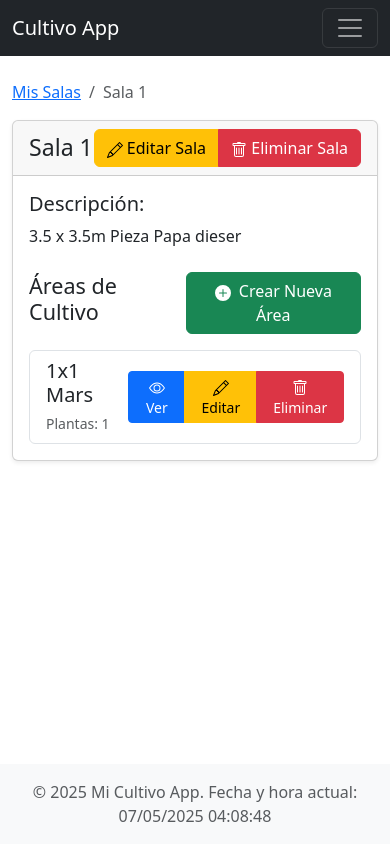
After one commit to Gautoo/Cannabia, a Django app: page /cultivo/salas/1/ in a window 390 px wide. The commit adds this page. Run offline with Django 5.2, Linux system fonts and the light colour scheme; a user stored in the database is signed in; data comes from the database, SQL or seed files in the repository; both versions use the stored data as it was after the commit.

Commit message:
3.3 DE CLAUDE

```diff
--- /dev/null
+++ b/gestion_cultivo/templates/gestion_cultivo/detalle_sala.html
@@ -0,0 +1,90 @@
+{% extends "gestion_cultivo/base.html" %}
+
+{% block title %}{{ sala.nombre }} - Detalles{% endblock %}
+
+{% block content %}
+<nav aria-label="breadcrumb">
+    <ol class="breadcrumb">
+        <li class="breadcrumb-item"><a href="{% url 'gestion_cultivo:lista_salas' %}">Mis Salas</a></li>
+        <li class="breadcrumb-item active" aria-current="page">{{ sala.nombre }}</li>
+    </ol>
+</nav>
+
+<div class="card shadow-sm mb-4">
+    <div class="card-header d-flex justify-content-between align-items-center">
+        <h3 class="mb-0">{{ sala.nombre }}</h3>
+        <div class="btn-group" role="group" aria-label="Acciones para sala">
+            <a href="{% url 'gestion_cultivo:editar_sala' sala.id %}" class="btn btn-warning">
+                <svg xmlns="http://www.w3.org/2000/svg" width="16" height="16" fill="currentColor" class="bi bi-pencil" viewBox="0 0 16 16">
+                    <path d="M12.146.146a.5.5 0 0 1 .708 0l3 3a.5.5 0 0 1 0 .708l-10 10a.5.5 0 0 1-.168.11l-5 2a.5.5 0 0 1-.65-.65l2-5a.5.5 0 0 1 .11-.168l10-10zM11.207 2.5 13.5 4.793 14.793 3.5 12.5 1.207 11.207 2.5zm1.586 3L10.5 3.207 4 9.707V10h.5a.5.5 0 0 1 .5.5v.5h.5a.5.5 0 0 1 .5.5v.5h.293l6.5-6.5zm-9.761 5.175-.106.106-1.528 3.821 3.821-1.528.106-.106A.5.5 0 0 1 5 12.5V12h-.5a.5.5 0 0 1-.5-.5V11h-.5a.5.5 0 0 1-.468-.325z"/>
+                </svg>
+                Editar Sala
+            </a>
+            <a href="{% url 'gestion_cultivo:eliminar_sala' sala.id %}" class="btn btn-danger">
+                <svg xmlns="http://www.w3.org/2000/svg" width="16" height="16" fill="currentColor" class="bi bi-trash" viewBox="0 0 16 16">
+                    <path d="M5.5 5.5A.5.5 0 0 1 6 6v6a.5.5 0 0 1-1 0V6a.5.5 0 0 1 .5-.5zm2.5 0a.5.5 0 0 1 .5.5v6a.5.5 0 0 1-1 0V6a.5.5 0 0 1 .5-.5zm3 .5a.5.5 0 0 0-1 0v6a.5.5 0 0 0 1 0V6z"/>
+                    <path fill-rule="evenodd" d="M14.5 3a1 1 0 0 1-1 1H13v9a2 2 0 0 1-2 2H5a2 2 0 0 1-2-2V4h-.5a1 1 0 0 1-1-1V2a1 1 0 0 1 1-1H6a1 1 0 0 1 1-1h2a1 1 0 0 1 1 1h3.5a1 1 0 0 1 1 1v1zM4.118 4 4 4.059V13a1 1 0 0 0 1 1h6a1 1 0 0 0 1-1V4.059L11.882 4H4.118zM2.5 3V2h11v1h-11z"/>
+                </svg>
+                Eliminar Sala
+            </a>
+        </div>
+    </div>
+    <div class="card-body">
+        <div class="mb-4">
+            <h5>Descripción:</h5>
+            <p>{{ sala.descripcion|default:"No hay descripción disponible." }}</p>
+        </div>
+
+        <div class="mt-4">
+            <div class="d-flex justify-content-between align-items-center mb-3">
+                <h4>Áreas de Cultivo</h4>
+                <a href="#" class="btn btn-success">
+                    <svg xmlns="http://www.w3.org/2000/svg" width="16" height="16" fill="currentColor" class="bi bi-plus-circle-fill me-1" viewBox="0 0 16 16">
+                        <path d="M16 8A8 8 0 1 1 0 8a8 8 0 0 1 16 0zM8.5 4.5a.5.5 0 0 0-1 0v3h-3a.5.5 0 0 0 0 1h3v3a.5.5 0 0 0 1 0v-3h3a.5.5 0 0 0 0-1h-3v-3z"/>
+                    </svg>
+                    Crear Nueva Área
+                </a>
+            </div>
+
+            {% if areas %}
+                <div class="list-group">
+                    {% for area in areas %}
+                        <div class="list-group-item d-flex justify-content-between align-items-center">
+                            <div>
+                                <h5 class="mb-1">{{ area.nombre }}</h5>
+                                <small class="text-muted">Plantas: {{ area.plantas.count }}</small>
+                            </div>
+                            <div class="btn-group" role="group" aria-label="Acciones para área">
+                                <a href="#" class="btn btn-primary btn-sm">
+                                    <svg xmlns="http://www.w3.org/2000/svg" width="16" height="16" fill="currentColor" class="bi bi-eye" viewBox="0 0 16 16">
+                                        <path d="M16 8s-3-5.5-8-5.5S0 8 0 8s3 5.5 8 5.5S16 8 16 8zM1.173 8a13.133 13.133 0 0 1 1.66-2.043C4.12 4.668 5.88 3.5 8 3.5c2.12 0 3.879 1.168 5.168 2.457A13.133 13.133 0 0 1 14.828 8c-.058.087-.122.183-.195.288-.335.48-.83 1.12-1.465 1.755C11.879 11.332 10.119 12.5 8 12.5c-2.12 0-3.879-1.168-5.168-2.457A13.134 13.134 0 0 1 1.172 8z"/>
+                                        <path d="M8 5.5a2.5 2.5 0 1 0 0 5 2.5 2.5 0 0 0 0-5zM4.5 8a3.5 3.5 0 1 1 7 0 3.5 3.5 0 0 1-7 0z"/>
+                                    </svg>
+                                    Ver
+                                </a>
+                                <a href="#" class="btn btn-warning btn-sm">
+                                    <svg xmlns="http://www.w3.org/2000/svg" width="16" height="16" fill="currentColor" class="bi bi-pencil" viewBox="0 0 16 16">
+                                        <path d="M12.146.146a.5.5 0 0 1 .708 0l3 3a.5.5 0 0 1 0 .708l-10 10a.5.5 0 0 1-.168.11l-5 2a.5.5 0 0 1-.65-.65l2-5a.5.5 0 0 1 .11-.168l10-10zM11.207 2.5 13.5 4.793 14.793 3.5 12.5 1.207 11.207 2.5zm1.586 3L10.5 3.207 4 9.707V10h.5a.5.5 0 0 1 .5.5v.5h.5a.5.5 0 0 1 .5.5v.5h.293l6.5-6.5zm-9.761 5.175-.106.106-1.528 3.821 3.821-1.528.106-.106A.5.5 0 0 1 5 12.5V12h-.5a.5.5 0 0 1-.5-.5V11h-.5a.5.5 0 0 1-.468-.325z"/>
+                                    </svg>
+                                    Editar
+                                </a>
+                                <a href="#" class="btn btn-danger btn-sm">
+                                    <svg xmlns="http://www.w3.org/2000/svg" width="16" height="16" fill="currentColor" class="bi bi-trash" viewBox="0 0 16 16">
+                                        <path d="M5.5 5.5A.5.5 0 0 1 6 6v6a.5.5 0 0 1-1 0V6a.5.5 0 0 1 .5-.5zm2.5 0a.5.5 0 0 1 .5.5v6a.5.5 0 0 1-1 0V6a.5.5 0 0 1 .5-.5zm3 .5a.5.5 0 0 0-1 0v6a.5.5 0 0 0 1 0V6z"/>
+                                        <path fill-rule="evenodd" d="M14.5 3a1 1 0 0 1-1 1H13v9a2 2 0 0 1-2 2H5a2 2 0 0 1-2-2V4h-.5a1 1 0 0 1-1-1V2a1 1 0 0 1 1-1H6a1 1 0 0 1 1-1h2a1 1 0 0 1 1 1h3.5a1 1 0 0 1 1 1v1zM4.118 4 4 4.059V13a1 1 0 0 0 1 1h6a1 1 0 0 0 1-1V4.059L11.882 4H4.118zM2.5 3V2h11v1h-11z"/>
+                                    </svg>
+                                    Eliminar
+                                </a>
+                            </div>
+                        </div>
+                    {% endfor %}
+                </div>
+            {% else %}
+                <div class="alert alert-info">
+                    Esta sala aún no tiene áreas de cultivo. ¡Crea una para empezar a añadir plantas!
+                </div>
+            {% endif %}
+        </div>
+    </div>
+</div>
+{% endblock %}
--- a/gestion_cultivo/urls.py
+++ b/gestion_cultivo/urls.py
@@ -9,4 +9,8 @@ urlpatterns = [
     path('salas/', views.lista_salas, name='lista_salas'),
     path('registro/', views.registro_usuario, name='registro_usuario'),
     path('salas/crear/', views.crear_sala, name='crear_sala'),
+    # Nuevas rutas para el CRUD de Salas
+    path('salas/<int:sala_id>/', views.detalle_sala, name='detalle_sala'),
+    path('salas/<int:sala_id>/editar/', views.editar_sala, name='editar_sala'),
+    path('salas/<int:sala_id>/eliminar/', views.eliminar_sala, name='eliminar_sala'),
 ]
--- a/gestion_cultivo/views.py
+++ b/gestion_cultivo/views.py
@@ -1,12 +1,13 @@
 # gestion_cultivo/views.py
-from django.shortcuts import render, redirect
+from django.shortcuts import render, redirect, get_object_or_404
 from django.contrib.auth.decorators import login_required
 from django.contrib.auth import login
 from django.contrib import messages
+from django.urls import reverse
+from django.http import HttpResponseRedirect
 
-from .forms import SalaForm
-from .forms import RegistroUsuarioForm # Importa el formulario de registro
-from .models import Sala # Importa el modelo Sala
+from .forms import SalaForm, RegistroUsuarioForm
+from .models import Sala, AreaCultivo, Planta
 
 def pagina_inicio_cultivo(request):
     return render(request, 'gestion_cultivo/inicio_cultivo.html')
@@ -35,28 +36,75 @@ def registro_usuario(request):
         form = RegistroUsuarioForm()
     return render(request, 'gestion_cultivo/registro_usuario.html', {'form': form})
 
-@login_required # Solo usuarios logueados pueden crear salas
+@login_required
 def crear_sala(request):
     if request.method == 'POST':
-        # Si el formulario se ha enviado (es una petición POST)
-        form = SalaForm(request.POST) # Crea una instancia del formulario con los datos enviados
-        if form.is_valid(): # Verifica si los datos son válidos
-            sala = form.save(commit=False) # No guardes el objeto Sala en la BD todavía
-            sala.usuario = request.user # Asigna el usuario actual a la sala
-            sala.save() # Ahora sí, guarda la sala en la BD
+        form = SalaForm(request.POST)
+        if form.is_valid():
+            sala = form.save(commit=False)
+            sala.usuario = request.user
+            sala.save()
             messages.success(request, f"La sala '{sala.nombre}' ha sido creada exitosamente.")
-            return redirect('gestion_cultivo:lista_salas') # Redirige a la lista de salas
+            return redirect('gestion_cultivo:lista_salas')
         else:
-            # Si el formulario no es válido, se mostrarán los errores en la plantilla.
             messages.error(request, "Por favor, corrige los errores en el formulario.")
     else:
-        # Si es una petición GET (el usuario acaba de llegar a la página),
-        # crea una instancia vacía del formulario.
         form = SalaForm()
 
-    # Pasa el formulario y un título de 'acción' a la plantilla
     context = {
         'form': form,
-        'accion': 'Crear Nueva' # Para usar en el título y botón de la plantilla
+        'accion': 'Crear Nueva'
     }
     return render(request, 'gestion_cultivo/crear_editar_sala.html', context)
+
+@login_required
+def detalle_sala(request, sala_id):
+    # Obtiene la sala específica o devuelve un 404 si no existe
+    sala = get_object_or_404(Sala, id=sala_id, usuario=request.user)
+    # Obtiene todas las áreas de cultivo asociadas a esta sala
+    areas = sala.areas.all().order_by('nombre')
+
+    context = {
+        'sala': sala,
+        'areas': areas
+    }
+    return render(request, 'gestion_cultivo/detalle_sala.html', context)
+
+@login_required
+def editar_sala(request, sala_id):
+    # Obtiene la sala a editar (solo si pertenece al usuario actual)
+    sala = get_object_or_404(Sala, id=sala_id, usuario=request.user)
+
+    if request.method == 'POST':
+        form = SalaForm(request.POST, instance=sala)  # Crea un formulario con los datos existentes
+        if form.is_valid():
+            form.save()  # Guarda los cambios
+            messages.success(request, f"La sala '{sala.nombre}' ha sido actualizada exitosamente.")
+            return redirect('gestion_cultivo:detalle_sala', sala_id=sala.id)
+        else:
+            messages.error(request, "Por favor, corrige los errores en el formulario.")
+    else:
+        form = SalaForm(instance=sala)  # Crea un formulario prellenado con los datos de la sala
+
+    context = {
+        'form': form,
+        'accion': 'Editar',
+        'sala': sala
+    }
+    return render(request, 'gestion_cultivo/crear_editar_sala.html', context)
+
+@login_required
+def eliminar_sala(request, sala_id):
+    # Obtiene la sala a eliminar (solo si pertenece al usuario actual)
+    sala = get_object_or_404(Sala, id=sala_id, usuario=request.user)
+
+    if request.method == 'POST':
+        nombre_sala = sala.nombre
+        sala.delete()
+        messages.success(request, f"La sala '{nombre_sala}' ha sido eliminada exitosamente.")
+        return redirect('gestion_cultivo:lista_salas')
+
+    context = {
+        'sala': sala
+    }
+    return render(request, 'gestion_cultivo/confirmar_eliminar.html', context)
```
Also changed, not shown: gestion_cultivo/templates/gestion_cultivo/confirmar_eliminar.html (added, +27 -0 lines), gestion_cultivo/templates/gestion_cultivo/lista_salas.html (+25 -3 lines), db.sqlite3.
